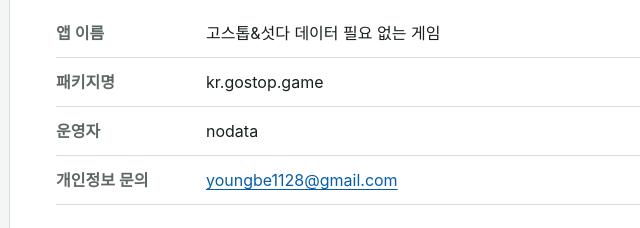
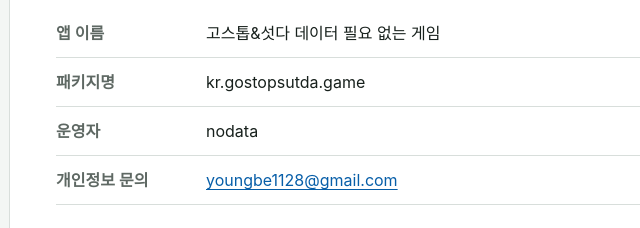
Before and after one commit to youngbe1128/youngbe1128.github.io, a plain HTML site: page index.html in a window 1280 px wide. Shown: the part 368-596 px from the top of the page, 201-841 px from the left. Drawn offline with Linux system fonts and the light colour scheme.

Commit message:
Update package name to kr.gostopsutda.game

```diff
--- a/index.html
+++ b/index.html
@@ -153,7 +153,7 @@
       <table class="meta">
         <tbody>
           <tr><th>앱 이름</th><td>고스톱&섯다 데이터 필요 없는 게임</td></tr>
-          <tr><th>패키지명</th><td>kr.gostop.game</td></tr>
+          <tr><th>패키지명</th><td>kr.gostopsutda.game</td></tr>
           <tr><th>운영자</th><td>nodata</td></tr>
           <tr><th>개인정보 문의</th><td><a href="mailto:youngbe1128@gmail.com">youngbe1128@gmail.com</a></td></tr>
         </tbody>
```
